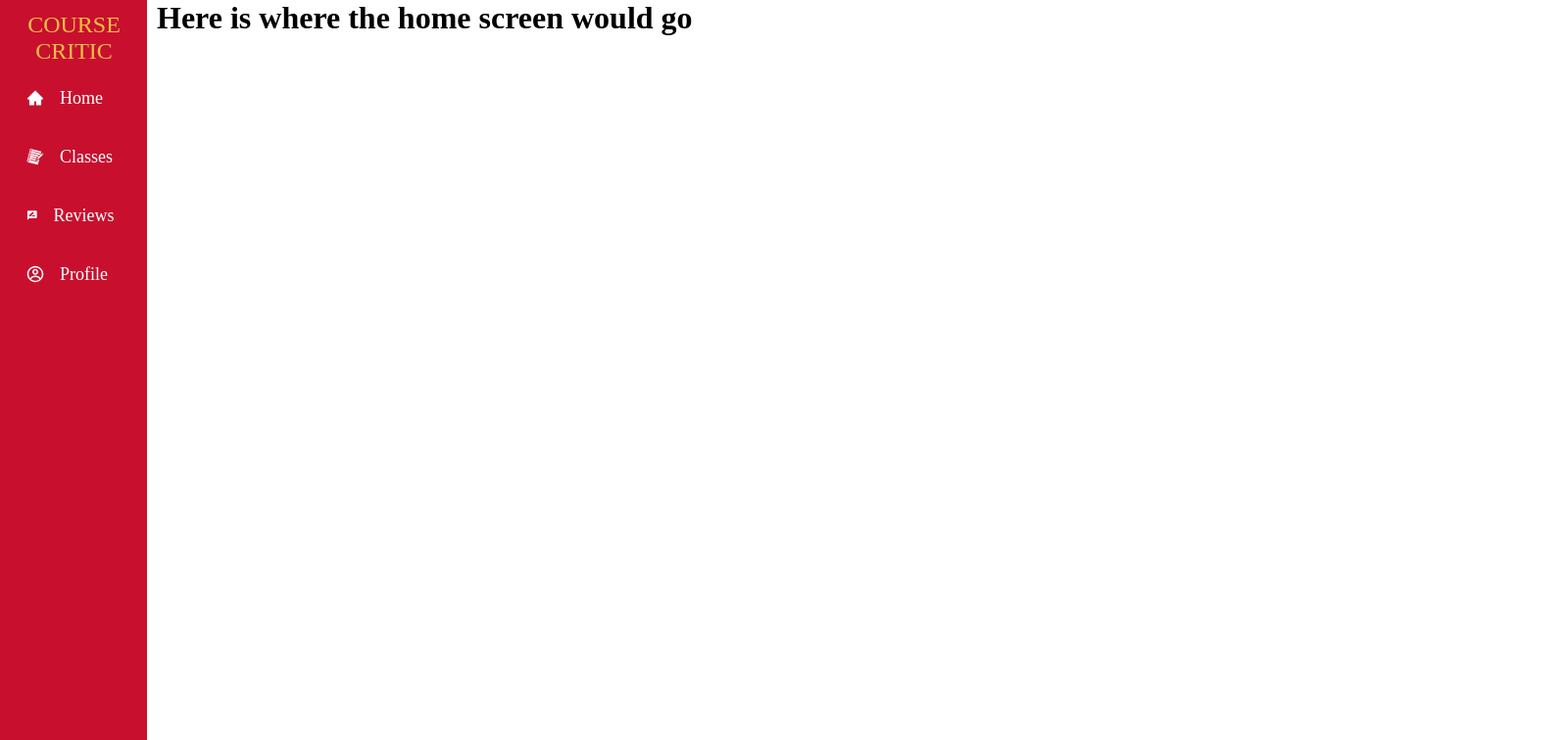
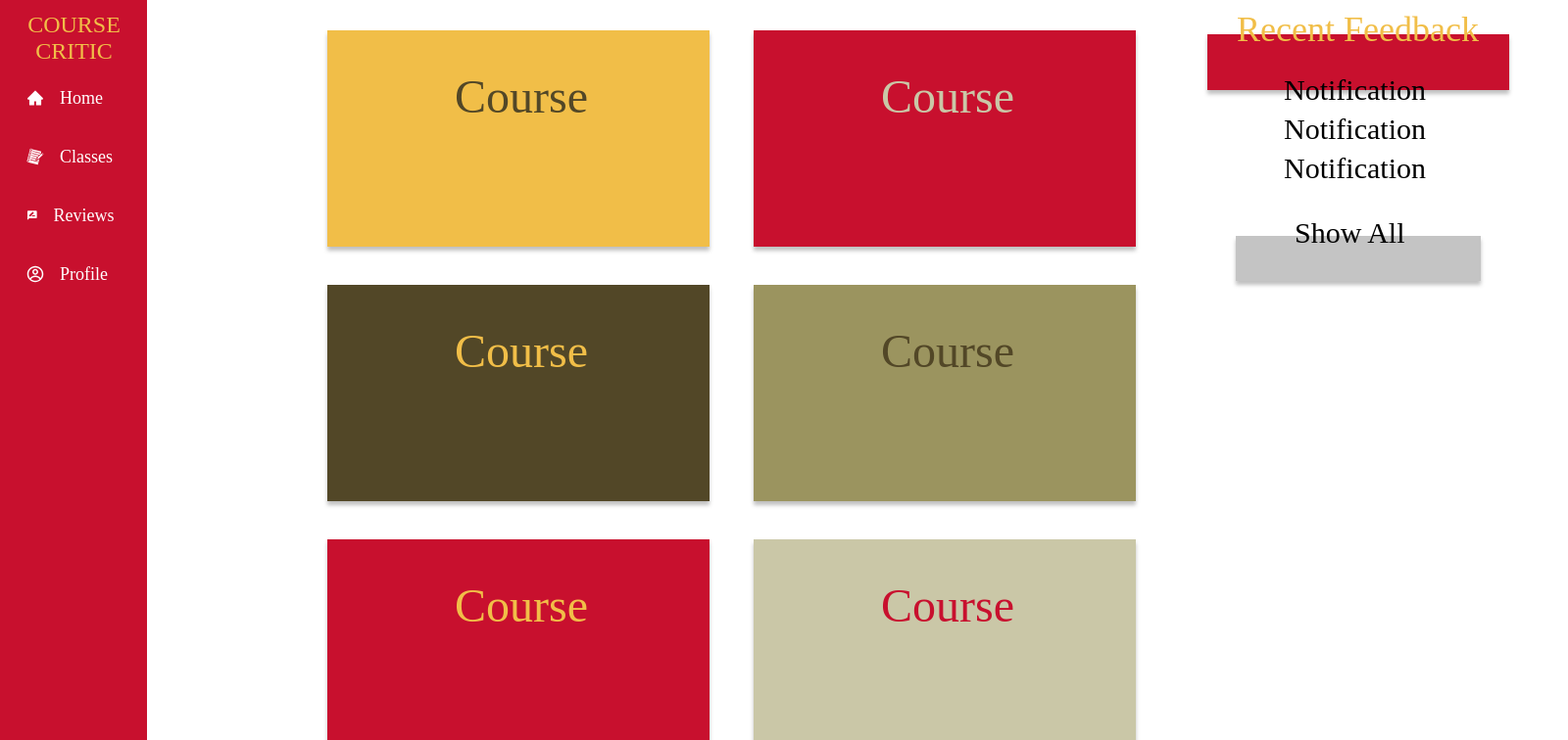
Before and after one commit to Drake-Dodson/course-critic, a React (Create React App) app in the folder 319-course-critic-ui/: page / in a window 1280 px wide. Shown: the top 756 px of the page at 98% size, 1600 px wide, since content can reach past the window. Built offline with nearby package versions, Linux system fonts and the light colour scheme.

Commit message:
Home page complete.. Awaiting full functionality

```diff
--- a/319-course-critic-ui/src/pages/Home.js
+++ b/319-course-critic-ui/src/pages/Home.js
@@ -1,11 +1,67 @@
 import React from 'react'
+import './Home.css'
 
 function Home() {
     return (
         <div className='home'>
-            <h1>
-                Here is where the home screen would go
-            </h1>
+
+            <body>
+                <div class="content">
+                    <form id="Main Page" action="" >
+
+                        <div class="squareone">
+
+                            <p>Course</p>
+
+                        </div>
+                        <div class="squaretwo">
+
+                            <p>Course</p>
+
+                        </div>
+                        <div class="squarethree">
+
+                            <p>Course</p>
+
+                        </div>
+                        <div class="squarefour">
+
+                            <p>Course</p>
+
+                        </div>
+                        <div class="squarefive">
+
+                            <p>Course</p>
+
+                        </div>
+                        <div class="squaresix">
+
+                            <p>Course</p>
+
+                        </div>
+                        <div class="feedbacksquare">
+
+                            <p>Recent Feedback</p>
+
+                        </div>
+                        <div class="showallsquare">
+                            <p>Show All</p>
+                        </div>
+
+                        <div class="notificationtextone">
+                            <p>Notification</p>
+                        </div>
+                        <div class="notificationtexttwo">
+                            <p>Notification</p>
+                        </div>
+                        <div class="notificationtextthree">
+                            <p>Notification</p>
+                        </div>
+
+                    </form>
+                </div>
+
+            </body>
         </div>
     )
 }
```
